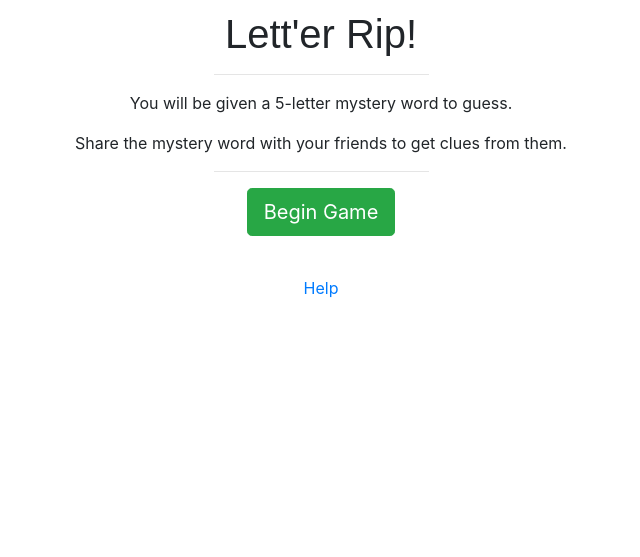
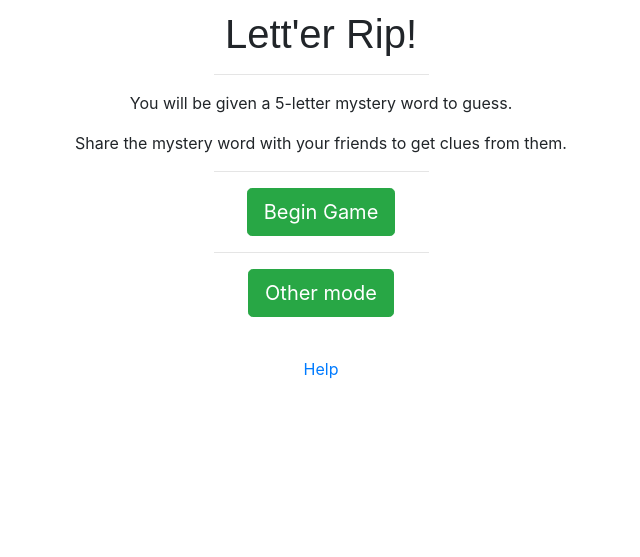
Before and after one commit to codefeld/lettergame, a Flask app: page / in a window 1280 px wide. Shown: the top 557 px of the page, without its empty margins (319-959 px from the left). Run offline with Flask 2, Linux system fonts and the light colour scheme; data that the repository does not hold is empty; some libraries are stand-ins or nearby versions.

Commit message:
added new game mode

```diff
--- a/app.py
+++ b/app.py
@@ -52,6 +52,7 @@ class Game(db.Model):
 	clues = db.Column(db.PickleType)
 	guesses = db.Column(db.PickleType)
 	status = db.Column(db.String(255), default="active")
+	mode = db.Column(db.String(255), default="guess_mode")
 
 	def __init__(self):
 		f = open(os.path.join("data", "words.txt"))
@@ -62,6 +63,10 @@ class Game(db.Model):
 		self.clues = []
 		self.guesses = []
 		self.status = "active"
+		self.mode = "guess_mode"
+
+	def clue_mode(self):
+		self.mode = "clue_mode"
 
 	def is_active(self):
 		return self.status == "active"
@@ -179,5 +184,18 @@ def quit(key):
 def help():
 	return render_template("help.html")
 
+@app.route("/clues/new", methods = ['POST'])
+def new_clues_game():
+	game = Game()
+	game.clue_mode()
+	clue_url = "/game/{}/clue".format(game.key)
+	print( "http://127.0.0.1:5000{}".format(clue_url))
+	print(game.word)
+	game.save()
+	letters = random_letters(game.word)
+	resp = make_response(redirect(clue_url))
+	resp.set_cookie('clue_key', game.key)
+	return resp
+
 if __name__ == "__main__":
 	app.run()
--- a/templates/index.html
+++ b/templates/index.html
@@ -5,5 +5,8 @@
 <hr class="col-3 col-md-2">
 <form action="/game/new" method="post" id="form1"></form>
 <button class="btn btn-success btn-lg" type="submit" form="form1" value="Submit">Begin Game</button>
+<hr class="col-3 col-md-2">
+<form action="/clues/new" method="post" id="form2"></form>
+<button class="btn btn-success btn-lg" type="submit" form="form2" value="Submit">Other mode</button>
 <footer class="py-3 my-4" style="text-align:center"><a href="/help">Help</a></footer>
 {% endblock %}
```
Also changed, not shown: migrations/versions/ac284300a1ef_.py (added, +28 -0 lines), todo.md (+1 -1 lines).
